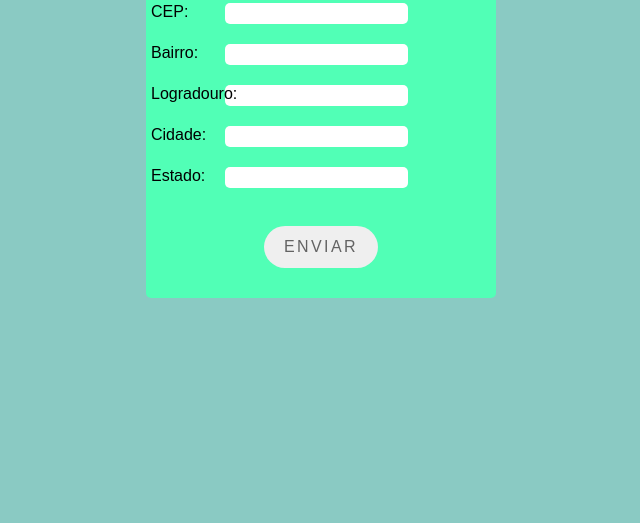
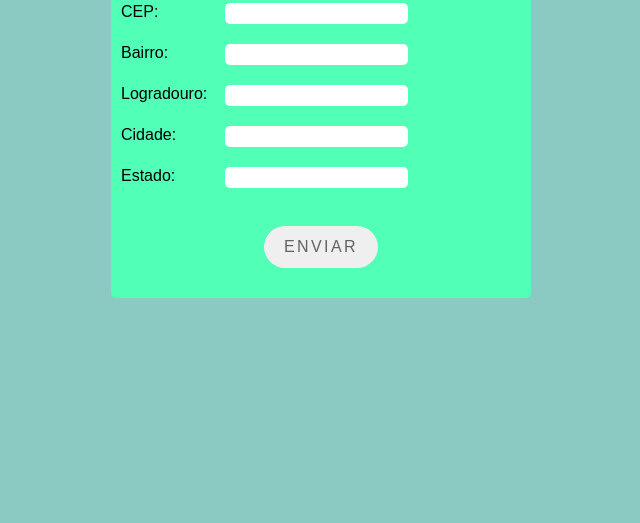
Before and after one commit to Luanhp0/FormularioConsultaCEP, a plain HTML site: page index.html in a window 1280 px wide. Shown: the part 277-800 px from the top of the page, without its empty margins (319-959 px from the left). Drawn offline with Linux system fonts and the light colour scheme.

Commit message:
arrumando a borda (css)

```diff
--- a/style/style.css
+++ b/style/style.css
@@ -12,7 +12,7 @@
 form{
     background-color: rgb(81, 255, 182);
     height: 350px;
-    width: 350px;
+    width: 420px;
     text-align: center;
     border-radius: 5px;
 }
@@ -50,8 +50,8 @@ input{
 
 label{
     position:absolute;
-    left:5px;
-    margin-right:15px;
+    left:10px;
+
 }
 
 
```
